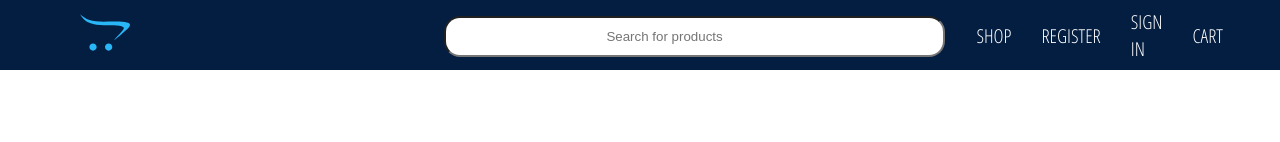
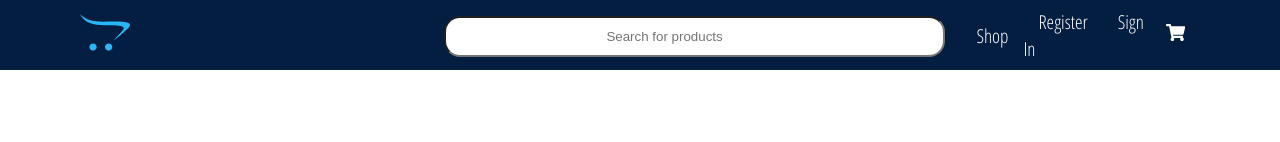
Before and after one commit to akash-dutta-au7/react-ecommerce, a React (Create React App) app: page / in a window 1280 px wide. Shown: the top 142 px of the page. Built offline with nearby package versions, Linux system fonts and the light colour scheme; no server answers.

Commit message:
some minor changes

```diff
--- a/package.json
+++ b/package.json
@@ -10,6 +10,7 @@
     "node-sass": "^4.14.1",
     "react": "^16.13.1",
     "react-dom": "^16.13.1",
+    "react-icons": "^3.11.0",
     "react-router-dom": "^5.2.0",
     "react-scripts": "3.4.3",
     "sweetalert2": "^10.0.1"
--- a/src/Components/Button/index.css
+++ b/src/Components/Button/index.css
@@ -34,3 +34,16 @@
   background-color: #ff3e4d;
   color: black;
 }
+
+/* CREATE ACCOUNT */
+.create-acount{
+  background: white;
+  color: black;
+  border: 1px solid black;
+  margin-top: -1rem;
+}
+
+.create-acount:hover {
+  background-color: black;
+  color: white;
+}
--- a/src/Components/Button/index.js
+++ b/src/Components/Button/index.js
@@ -1,9 +1,9 @@
 import React from 'react';
 import './index.css';
-const Button = ({ value, isGoogleSignIn, ...otherProps }) => {
+const Button = ({ value, isGoogleSignIn, isCreateAcount, ...otherProps }) => {
   return (
     <button
-      className={`${isGoogleSignIn ? 'google-sign-in' : ''} btn`}
+      className={`${isGoogleSignIn ? 'google-sign-in' : isCreateAcount ? 'create-acount' : ''} btn`}
       {...otherProps}
     >
       {value}
--- a/src/Components/Header/index.js
+++ b/src/Components/Header/index.js
@@ -1,48 +1,52 @@
-import React from 'react';
-import { Link } from 'react-router-dom';
-import { auth } from '../../Firebase/firebase.utils';
-import { ReactComponent as Logo } from '../../assets/logo.svg';
-import './index.css';
+import React from "react";
+import { Link } from "react-router-dom";
+import { Redirect } from "react-router-dom";
+import { auth } from "../../Firebase/firebase.utils";
+import { ReactComponent as Logo } from "../../assets/logo.svg";
+import { FaShoppingCart } from "react-icons/fa";
+import "./index.css";
 
 const Header = ({ currentUser }) => {
   return (
     <div>
-      <div className='header'>
-        <Link className='logo-container' to='/'>
-          <Logo className='logo' />
+      <div className="header">
+        <Link className="logo-container" to="/">
+          <Logo className="logo" />
         </Link>
-        <div className='searchbar'>
+        <div className="searchbar">
           <input
-            className='searchfield'
-            type='text'
-            placeholder='Search for products'
+            className="searchfield"
+            type="text"
+            placeholder="Search for products"
           />
         </div>
-        <div className='nav-menus'>
-          <Link className='menu' to='/shop'>
-            SHOP
-          </Link>
-
-          <Link className='menu' to='/register'>
-            REGISTER
+        <div className="nav-menus">
+          <Link className="menu" to="/shop">
+            Shop
           </Link>
 
           {currentUser ? (
             <div
-              className='menu'
-              style={{ cursor: 'pointer' }}
+              className="menu"
+              style={{ cursor: "pointer" }}
               onClick={() => auth.signOut()}
             >
-              SIGN OUT
+              Hello, there!
+              <Redirect to="/" />
             </div>
           ) : (
-            <Link className='menu' to='/signin'>
-              SIGN IN
-            </Link>
+            <div>
+              <Link className="menu" to="/register">
+                Register
+              </Link>
+              <Link className="menu" to="/signin">
+                Sign In
+              </Link>
+            </div>
           )}
 
-          <Link className='menu' to='/cart'>
-            CART
+          <Link className="menu" to="/cart">
+            <FaShoppingCart />
           </Link>
         </div>
       </div>
--- a/src/Components/Sign In/index.js
+++ b/src/Components/Sign In/index.js
@@ -95,12 +95,13 @@ class SignIn extends Component {
 
           <Link to='/register'>
             <Button
-              style={{
-                background: 'white',
-                color: 'black',
-                border: '1px solid black',
-                marginTop: '-1rem',
-              }}
+              // style={{
+              //   background: 'white',
+              //   color: 'black',
+              //   border: '1px solid black',
+              //   marginTop: '-1rem',
+              // }}
+              isCreateAcount={true}
               value='Create acount'
             />
           </Link>
```
Also changed, not shown: 1 other file (tests, documents, lock files or other folders).
